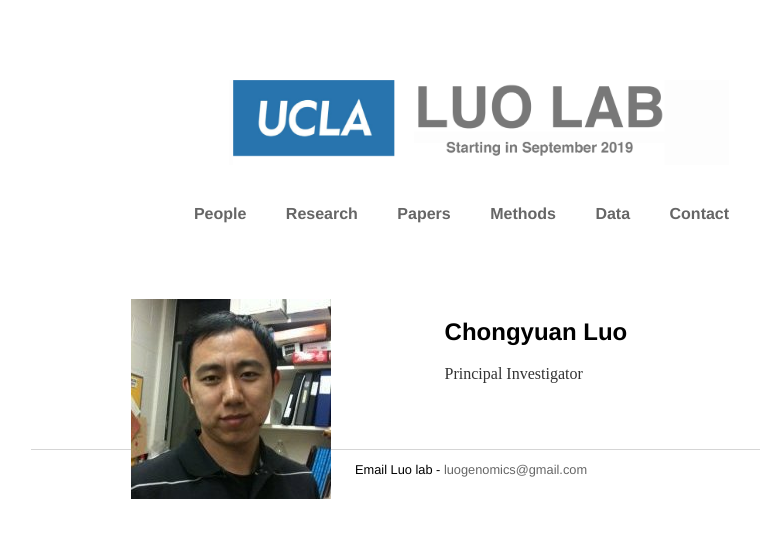
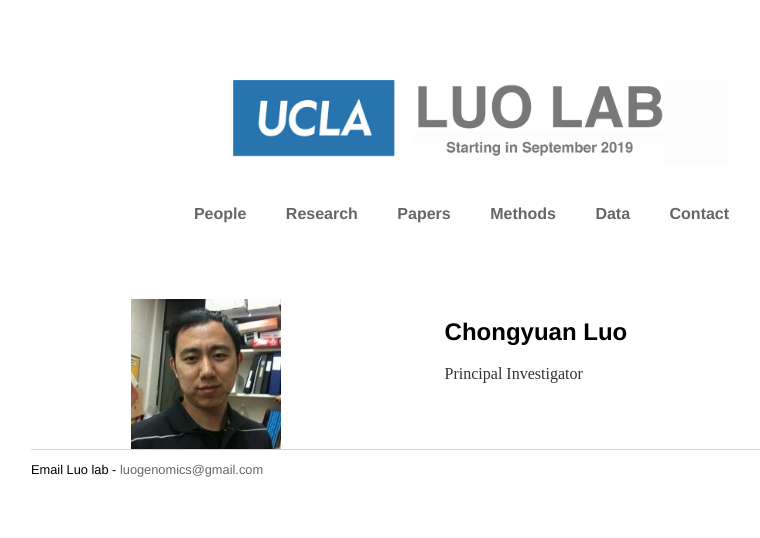
Before and after one commit to luogenomics/luogenomics.github.io, a Jekyll site: the page built from people/index.html, in a window 1280 px wide. Shown: the top 538 px of the page, without its empty margins (161-921 px from the left). Built offline with Jekyll 4.4.1, drawn with Linux system fonts in a browser that asks for light colours.

Commit message:
Update index.html

```diff
--- a/people/index.html
+++ b/people/index.html
@@ -6,7 +6,7 @@
   <div class="hugespacer"></div>
   <div class="peoplemediabox pull-left">
     <a href="">
-      <img width=200 class="projectmedia" src="Luo_photo.jpg" >
+      <img width=150 class="projectmedia" src="Luo_photo.jpg" >
     </a>
   </div>
   <div class="projecttextbox pull-left">
```
